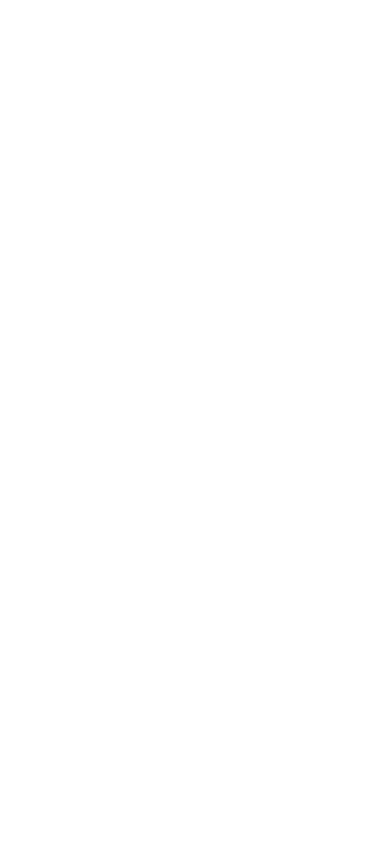
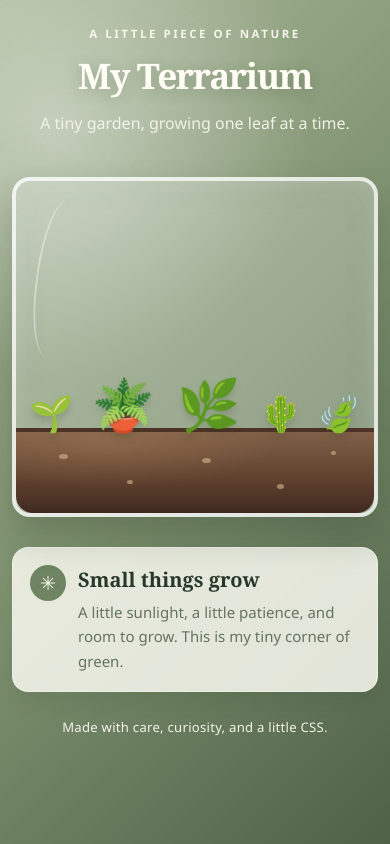
Before and after one commit to tanusreebiswastb2630/html-terrarium, a plain HTML site: page index.html in a window 390 px wide. Drawn offline with Linux system fonts and the light colour scheme.

Commit message:
Complete responsive terrarium project

```diff
--- a/index.html
+++ b/index.html
@@ -1,12 +1,83 @@
+
 <!DOCTYPE html>
 <html lang="en">
 <head>
     <meta charset="UTF-8">
     <meta name="viewport" content="width=device-width, initial-scale=1.0">
-    <title>My Terrarium</title>
+    <meta name="theme-color" content="#6f8462">
+
+    <meta
+        name="description"
+        content="A small digital garden in a glass terrarium, created with HTML and CSS."
+    >
+
+    <title>My Terrarium | A Little Digital Garden</title>
+
+    <link rel="stylesheet" href="style.css">
 </head>
 
 <body>
+    <header class="page-header">
+        <p class="eyebrow">A LITTLE PIECE OF NATURE</p>
+        <h1>My Terrarium</h1>
+        <p class="subtitle">
+            A tiny garden, growing one leaf at a time.
+        </p>
+    </header>
 
+    <main>
+        <section
+            class="terrarium"
+            aria-label="A glass terrarium containing five plants"
+        >
+            <div class="glass-shine" aria-hidden="true"></div>
+
+            <div class="plants">
+                <span class="plant plant-small"
+                      role="img"
+                      aria-label="Small seedling">🌱</span>
+
+                <span class="plant plant-large"
+                      role="img"
+                      aria-label="Potted green plant">🪴</span>
+
+                <span class="plant plant-large"
+                      role="img"
+                      aria-label="Leafy green plant">🌿</span>
+
+                <span class="plant plant-small"
+                      role="img"
+                      aria-label="Young cactus">🌵</span>
+
+                <span class="plant plant-small"
+                      role="img"
+                      aria-label="Fresh green leaves">🍃</span>
+            </div>
+
+            <div class="soil" aria-hidden="true">
+                <span class="soil-pebble pebble-one"></span>
+                <span class="soil-pebble pebble-two"></span>
+                <span class="soil-pebble pebble-three"></span>
+                <span class="soil-pebble pebble-four"></span>
+                <span class="soil-pebble pebble-five"></span>
+            </div>
+        </section>
+
+        <section class="garden-note" aria-labelledby="note-title">
+            <span class="note-icon" aria-hidden="true">✳</span>
+
+            <div>
+                <h2 id="note-title">Small things grow</h2>
+                <p>
+                    A little sunlight, a little patience, and room to grow.
+                    This is my tiny corner of green.
+                </p>
+            </div>
+        </section>
+    </main>
+
+    <footer class="page-footer">
+        <p>Made with care, curiosity, and a little CSS.</p>
+    </footer>
 </body>
 </html>
--- /dev/null
+++ b/style.css
@@ -0,0 +1,392 @@
+
+/* -----------------------------------------
+   1. Theme and reusable values
+----------------------------------------- */
+
+:root {
+    --garden-light: #dce5d2;
+    --garden-dark: #52684b;
+    --text-dark: #27382a;
+    --text-muted: #657461;
+
+    --soil-height: 100px;
+    --soil-border: 5px;
+    --plant-sink: 8px;
+
+    --glass-border: rgba(255, 255, 255, 0.75);
+    --glass-fill: rgba(255, 255, 255, 0.23);
+}
+
+
+/* -----------------------------------------
+   2. Basic page layout
+----------------------------------------- */
+
+* {
+    box-sizing: border-box;
+}
+
+body {
+    min-height: 100vh;
+    margin: 0;
+    padding: 32px 18px 20px;
+
+    font-family: "Segoe UI", Arial, sans-serif;
+    color: var(--text-dark);
+
+    background:
+        radial-gradient(
+            circle at 15% 15%,
+            rgba(255, 255, 255, 0.4),
+            transparent 32%
+        ),
+        linear-gradient(
+            135deg,
+            #aab99a,
+            #7f9270 48%,
+            #4f6248
+        );
+
+    display: flex;
+    flex-direction: column;
+    align-items: center;
+}
+
+.page-header {
+    width: 100%;
+    text-align: center;
+    margin-bottom: 12px;
+}
+
+.eyebrow {
+    margin: 0 0 10px;
+    font-size: 0.72rem;
+    font-weight: 700;
+    letter-spacing: 0.22em;
+    color: #f5f5e9;
+}
+
+h1 {
+    margin: 0;
+    font-family: Georgia, "Times New Roman", serif;
+    font-size: clamp(2.2rem, 6vw, 3.5rem);
+    font-weight: 600;
+    letter-spacing: -0.04em;
+    color: #fffdf4;
+    text-shadow: 0 3px 15px rgba(34, 51, 30, 0.22);
+}
+
+.subtitle {
+    margin: 12px 0 0;
+    font-size: 1rem;
+    line-height: 1.6;
+    color: #f1f2e8;
+}
+
+
+/* -----------------------------------------
+   3. Main glass terrarium
+----------------------------------------- */
+
+main {
+    width: 100%;
+    max-width: 760px;
+}
+
+.terrarium {
+    position: relative;
+    isolation: isolate;
+
+    width: 100%;
+    height: 400px;
+    margin: 34px auto 30px;
+
+    overflow: hidden;
+
+    border: 4px solid var(--glass-border);
+    border-radius: 22px;
+
+    background: var(--glass-fill);
+
+    box-shadow:
+        inset 0 0 24px rgba(255, 255, 255, 0.25),
+        inset 0 0 32px rgba(36, 55, 33, 0.10),
+        0 18px 35px rgba(27, 43, 24, 0.22);
+
+    backdrop-filter: blur(4px);
+}
+
+
+/* Subtle reflection on the glass */
+
+.glass-shine {
+    position: absolute;
+    top: 18px;
+    left: 20px;
+
+    width: 12%;
+    height: 48%;
+
+    border-left: 2px solid rgba(255, 255, 255, 0.40);
+    border-radius: 50%;
+
+    transform: rotate(8deg);
+    pointer-events: none;
+    z-index: 3;
+}
+
+
+/* -----------------------------------------
+   4. Plant arrangement
+----------------------------------------- */
+
+.plants {
+    position: absolute;
+    z-index: 2;
+
+    left: 0;
+    right: 0;
+
+    bottom: calc(
+        var(--soil-height) +
+        var(--soil-border) -
+        var(--plant-sink)
+    );
+
+    height: 170px;
+    padding: 0 12px;
+
+    display: flex;
+    flex-wrap: nowrap;
+    justify-content: space-around;
+    align-items: flex-end;
+    gap: 4px;
+}
+
+.plant {
+    display: flex;
+    flex: 0 1 auto;
+
+    align-items: flex-end;
+    justify-content: center;
+
+    min-width: 0;
+
+    line-height: 1;
+    text-align: center;
+
+    filter: drop-shadow(0 5px 3px rgba(34, 48, 28, 0.15));
+
+    transform-origin: bottom center;
+    transition: transform 180ms ease;
+}
+
+.plant:hover {
+    transform: translateY(-5px) rotate(-3deg);
+}
+
+.plant-small {
+    width: 90px;
+    height: 90px;
+    font-size: 76px;
+}
+
+.plant-large {
+    width: 130px;
+    height: 130px;
+    font-size: 112px;
+}
+
+
+/* -----------------------------------------
+   5. Soil and small decorative pebbles
+----------------------------------------- */
+
+.soil {
+    position: absolute;
+    z-index: 1;
+
+    left: 0;
+    right: 0;
+    bottom: 0;
+
+    height: var(--soil-height);
+
+    border-top: var(--soil-border) solid #4c3325;
+    border-radius: 0 0 17px 17px;
+
+    background:
+        radial-gradient(
+            ellipse at 25% 15%,
+            rgba(207, 159, 110, 0.22),
+            transparent 45%
+        ),
+        linear-gradient(
+            to bottom,
+            #806047,
+            #61432f 55%,
+            #3f2a20
+        );
+}
+
+.soil-pebble {
+    position: absolute;
+    display: block;
+
+    width: 9px;
+    height: 5px;
+
+    border-radius: 50%;
+    background: rgba(226, 194, 153, 0.55);
+}
+
+.pebble-one {
+    left: 12%;
+    top: 22px;
+}
+
+.pebble-two {
+    left: 31%;
+    top: 48px;
+    width: 6px;
+    height: 4px;
+}
+
+.pebble-three {
+    left: 52%;
+    top: 26px;
+}
+
+.pebble-four {
+    left: 73%;
+    top: 52px;
+    width: 7px;
+}
+
+.pebble-five {
+    left: 88%;
+    top: 19px;
+    width: 5px;
+    height: 4px;
+}
+
+
+/* -----------------------------------------
+   6. Note below the terrarium
+----------------------------------------- */
+
+.garden-note {
+    display: flex;
+    align-items: flex-start;
+    gap: 15px;
+
+    max-width: 560px;
+    margin: 0 auto;
+    padding: 20px 22px;
+
+    border: 1px solid rgba(255, 255, 255, 0.35);
+    border-radius: 16px;
+
+    background: rgba(248, 249, 239, 0.86);
+    box-shadow: 0 8px 20px rgba(33, 49, 28, 0.10);
+}
+
+.note-icon {
+    flex: 0 0 auto;
+
+    display: grid;
+    place-items: center;
+
+    width: 36px;
+    height: 36px;
+
+    border-radius: 50%;
+
+    color: #f7f6e9;
+    background: #6f8462;
+
+    font-size: 1.2rem;
+}
+
+.garden-note h2 {
+    margin: 1px 0 7px;
+    font-family: Georgia, "Times New Roman", serif;
+    font-size: 1.25rem;
+    font-weight: 600;
+}
+
+.garden-note p {
+    margin: 0;
+    color: var(--text-muted);
+    font-size: 0.94rem;
+    line-height: 1.65;
+}
+
+
+/* -----------------------------------------
+   7. Footer
+----------------------------------------- */
+
+.page-footer {
+    margin-top: 26px;
+    text-align: center;
+}
+
+.page-footer p {
+    margin: 0;
+    color: #f2f2e8;
+    font-size: 0.82rem;
+    letter-spacing: 0.02em;
+}
+
+
+/* -----------------------------------------
+   8. Responsive adjustments
+----------------------------------------- */
+
+@media (max-width: 520px) {
+    body {
+        padding: 26px 12px 18px;
+    }
+
+    .terrarium {
+        height: 340px;
+        margin-top: 28px;
+        border-radius: 18px;
+    }
+
+    :root {
+        --soil-height: 85px;
+        --soil-border: 4px;
+        --plant-sink: 6px;
+    }
+
+    .plants {
+        height: 145px;
+        padding: 0 6px;
+        gap: 0;
+    }
+
+    .plant-small {
+        width: 16%;
+        height: 66px;
+        font-size: clamp(30px, 9vw, 48px);
+    }
+
+    .plant-large {
+        width: 24%;
+        height: 92px;
+        font-size: clamp(43px, 13vw, 66px);
+    }
+
+    .garden-note {
+        padding: 17px;
+        gap: 12px;
+    }
+}
+
+@media (prefers-reduced-motion: reduce) {
+    .plant {
+        transition: none;
+    }
+}
```
Also changed, not shown: 2 other files.
